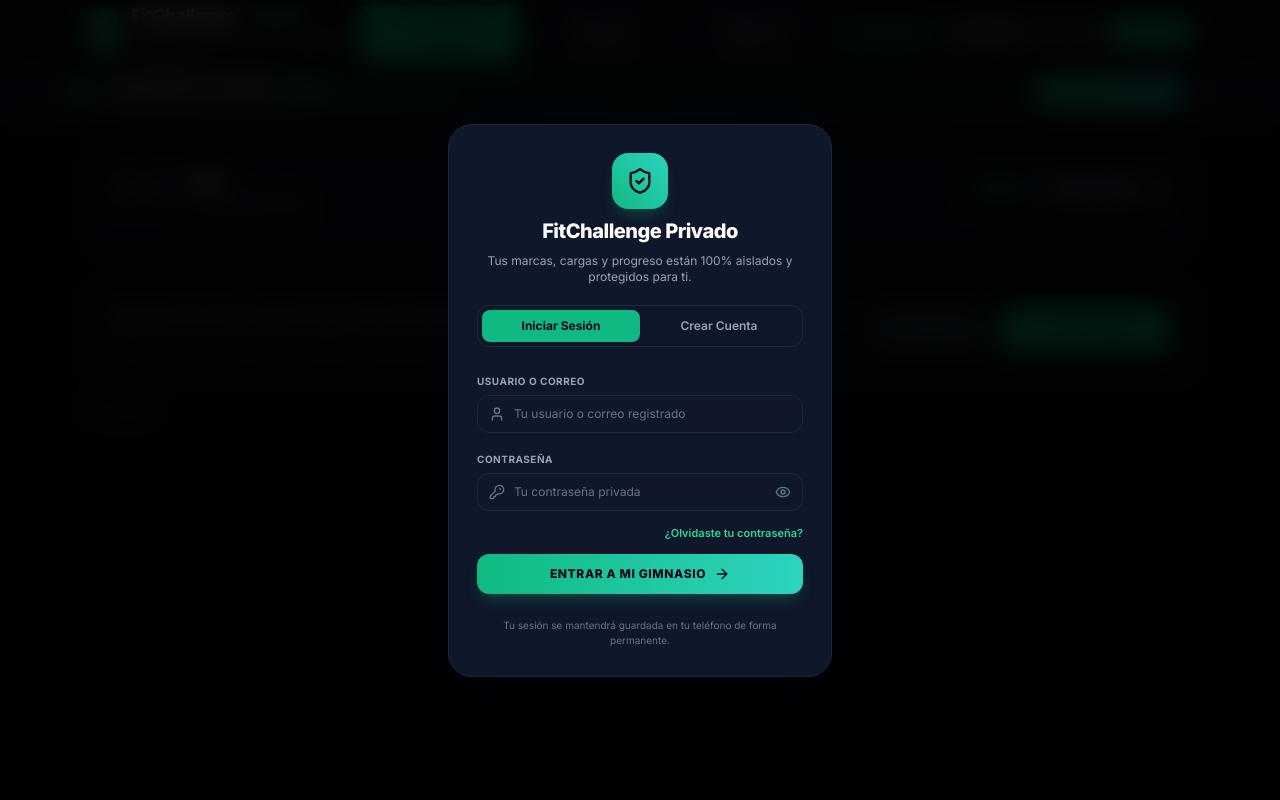
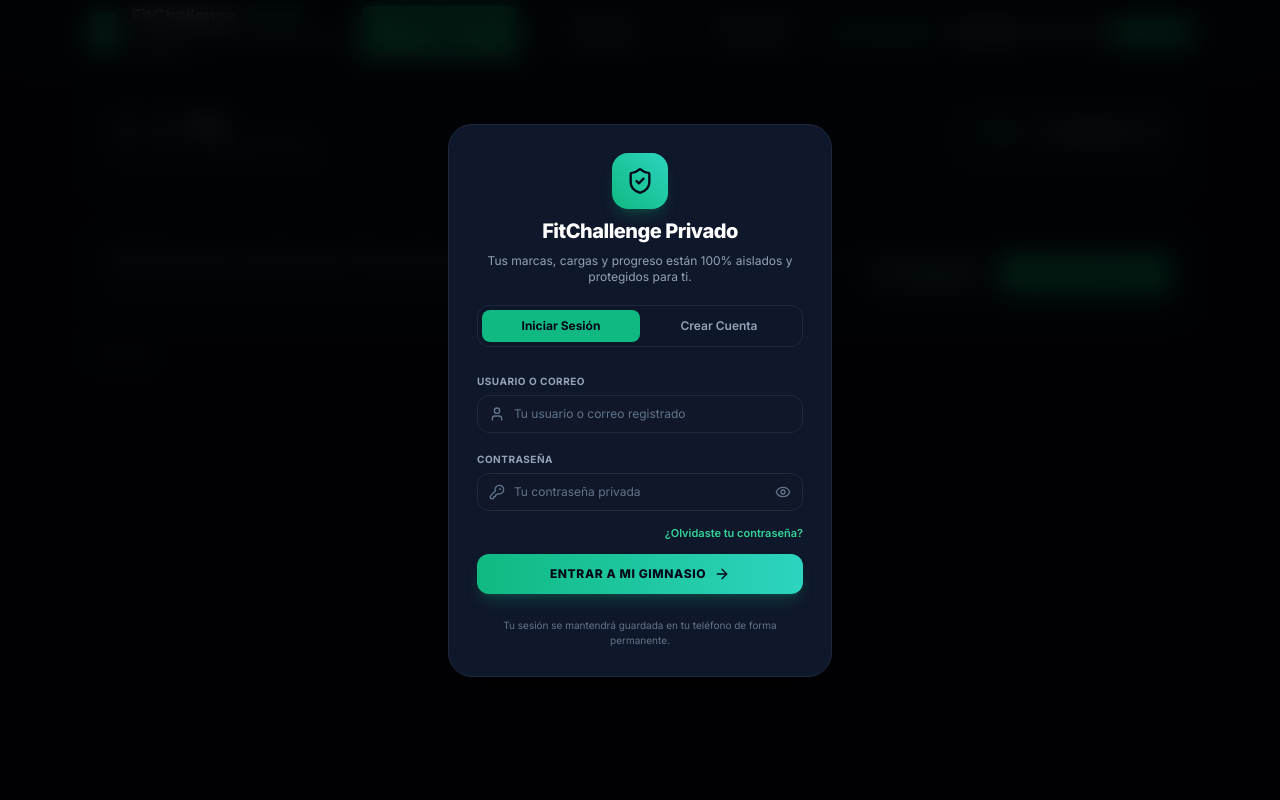
Before and after one commit to rdpmneos-ux/FitChallenge, a Flask app: page / in a window 1280 px wide. Run offline with Flask 3, Linux system fonts and the light colour scheme; some libraries are stand-ins or nearby versions.

Commit message:
Eliminar barra superior de aviso de acceso directo a pantalla

```diff
--- a/static/js/app.js
+++ b/static/js/app.js
@@ -585,28 +585,19 @@ window.addEventListener('beforeinstallprompt', (e) => {
 
 window.addEventListener('appinstalled', () => {
     deferredInstallPrompt = null;
-    const installBanner = document.getElementById('pwa-install-banner');
     const installBtn = document.getElementById('install-pwa-btn');
-    if (installBanner) installBanner.classList.add('hidden');
     if (installBtn) installBtn.classList.add('hidden');
     showToast("¡Acceso directo creado en tu pantalla principal!");
 });
 
 function checkPwaInstallState() {
     const isStandalone = window.matchMedia('(display-mode: standalone)').matches || window.navigator.standalone === true;
-    const installBanner = document.getElementById('pwa-install-banner');
     const installBtn = document.getElementById('install-pwa-btn');
 
     if (isStandalone) {
-        // App is already launched from home screen icon
-        if (installBanner) installBanner.classList.add('hidden');
         if (installBtn) installBtn.classList.add('hidden');
     } else {
-        // Allow user to trigger install/shortcut at any time
         if (installBtn) installBtn.classList.remove('hidden');
-        if (installBanner && !sessionStorage.getItem('install_banner_dismissed')) {
-            installBanner.classList.remove('hidden');
-        }
     }
 }
 
@@ -616,8 +607,6 @@ async function triggerPwaInstall() {
         const choice = await deferredInstallPrompt.userChoice;
         if (choice && choice.outcome === 'accepted') {
             showToast("Creando acceso directo en tu pantalla principal...");
-            const installBanner = document.getElementById('pwa-install-banner');
-            if (installBanner) installBanner.classList.add('hidden');
         }
         deferredInstallPrompt = null;
     } else {
@@ -627,9 +616,7 @@ async function triggerPwaInstall() {
 }
 
 function dismissInstallBanner() {
-    const installBanner = document.getElementById('pwa-install-banner');
-    if (installBanner) installBanner.classList.add('hidden');
-    sessionStorage.setItem('install_banner_dismissed', 'true');
+    // Deprecated banner dismiss
 }
 
 function openShortcutGuideModal() {
--- a/templates/index.html
+++ b/templates/index.html
@@ -129,32 +129,7 @@
         </div>
     </header>
 
-    <!-- PWA Install / Home Screen Shortcut Prompt Banner -->
-    <div id="pwa-install-banner" class="hidden sticky top-16 z-30 bg-gradient-to-r from-slate-900 via-emerald-950/70 to-slate-900 border-b border-emerald-500/30 backdrop-blur-md px-3.5 sm:px-6 py-2.5 shadow-xl transition-all duration-300">
-        <div class="max-w-6xl mx-auto flex items-center justify-between gap-2.5 sm:gap-4">
-            <div class="flex items-center gap-2.5 min-w-0">
-                <div class="w-8 h-8 rounded-xl bg-emerald-500/20 text-emerald-400 flex items-center justify-center shrink-0 border border-emerald-500/30 shadow-inner">
-                    <i data-lucide="smartphone" class="w-4 h-4"></i>
-                </div>
-                <div class="truncate">
-                    <div class="text-xs font-bold text-white flex items-center gap-1.5">
-                        <span>Acceso directo en tu teléfono</span>
-                        <span class="text-[10px] px-1.5 py-0.2 rounded-full bg-emerald-500/20 text-emerald-400 font-semibold border border-emerald-500/30">1 toque</span>
-                    </div>
-                    <p class="text-[11px] text-slate-400 truncate">Instala el icono en pantalla o descarga la APK oficial para Android</p>
-                </div>
-            </div>
-            <div class="flex items-center gap-2 shrink-0">
-                <button type="button" onclick="triggerPwaInstall()" class="px-3 py-1.5 rounded-xl bg-gradient-to-r from-emerald-500 to-teal-400 text-slate-950 font-black text-xs shadow-md shadow-emerald-500/25 hover:opacity-95 transition flex items-center gap-1.5">
-                    <i data-lucide="smartphone" class="w-3.5 h-3.5"></i>
-                    <span>Añadir a Pantalla</span>
-                </button>
-                <button type="button" onclick="dismissInstallBanner()" title="Cerrar aviso" class="p-1.5 rounded-lg text-slate-400 hover:text-slate-200">
-                    <i data-lucide="x" class="w-4 h-4"></i>
-                </button>
-            </div>
-        </div>
-    </div>
+
 
     <!-- Main Container -->
     <main class="flex-1 max-w-6xl w-full mx-auto px-4 sm:px-6 py-6 pb-24 md:pb-12">
```
